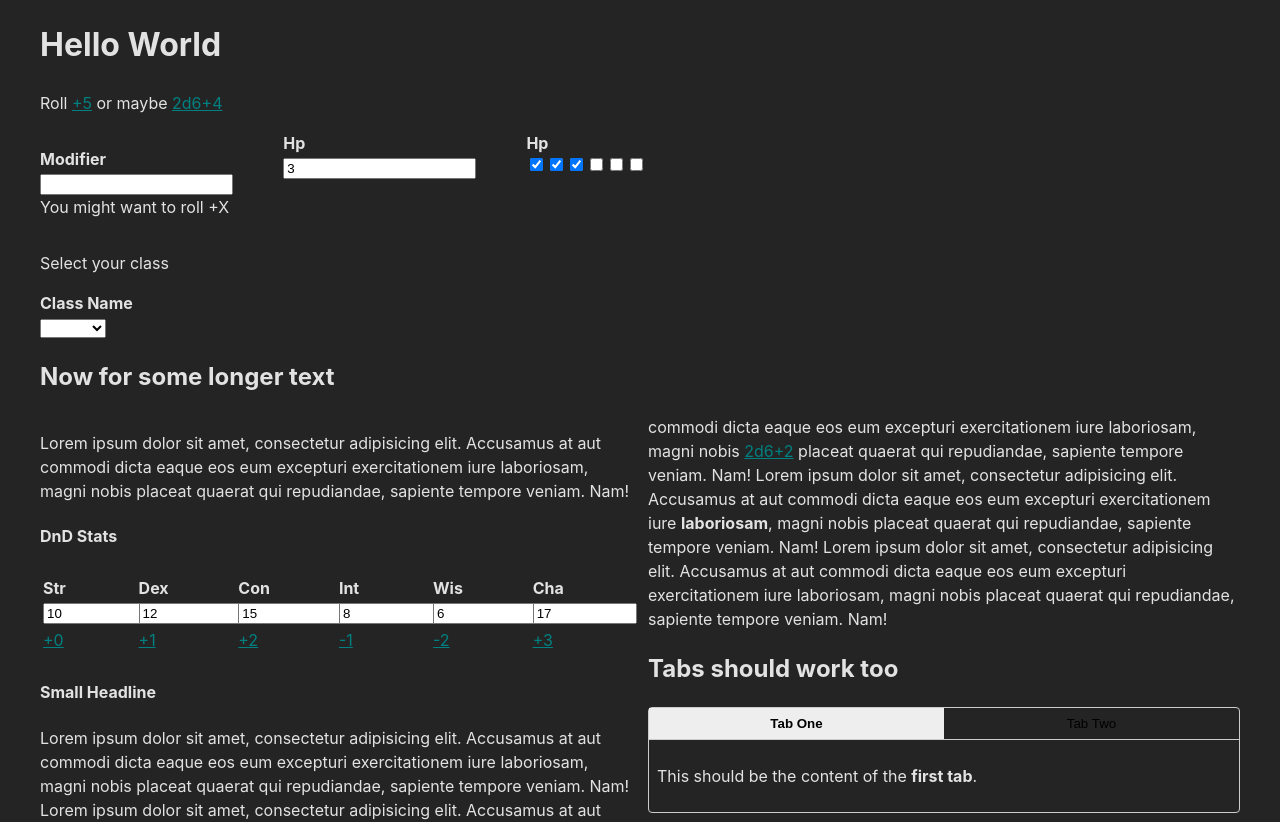
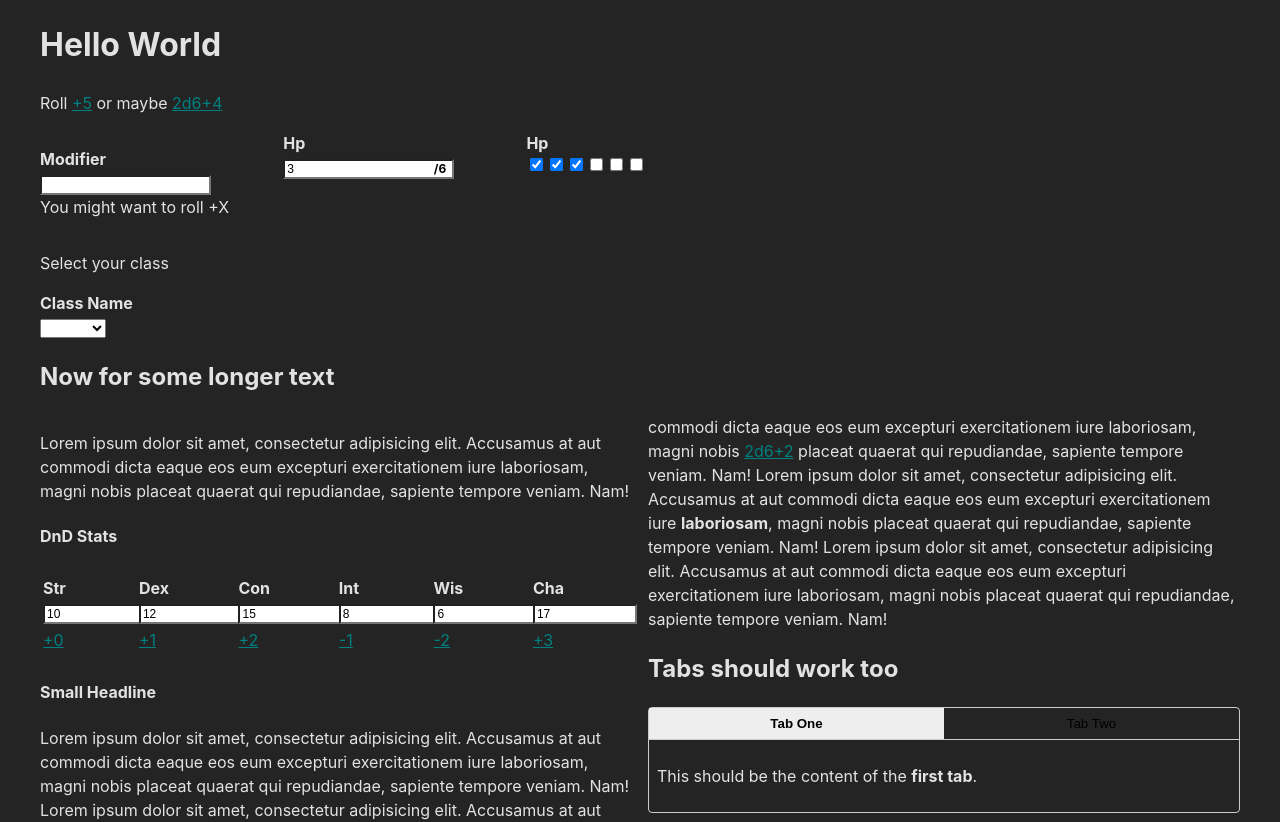
Before and after one commit to CapsE/fey-script, a React (Vite) app: page / in a window 1280 px wide. Built offline with nearby package versions, Linux system fonts and the light colour scheme; what simpl-schema would draw is missing.

Commit message:
Adds max display and validation

```diff
--- a/src/components/input.module.css
+++ b/src/components/input.module.css
@@ -1,11 +1,30 @@
 .input {
+    --background: white;
+    --color: black;
+    --font-size: 0.75rem;
+    position: relative;
     width: fit-content;
+    height: fit-content;
 
     input {
+        color: var(--color);
         width: 100%;
+        background-color: var(--background);
+        font-size: var(--font-size);
+    }
+
+    .checkmarks {
+        display: flex;
+    }
+
+    .maxDisplay {
+        position: absolute;
+        right: 0;
+        bottom: 4px;
+        background-color: var(--background);
+        color: var(--color);
+        font-size: var(--font-size);
+        font-weight: bold;
+        line-height: 1;
     }
 }
-
-.checkmarks {
-    display: flex;
-}
--- a/src/components/input.tsx
+++ b/src/components/input.tsx
@@ -20,6 +20,8 @@ export const Input = ({name, label, type, value, id, ...other}) => {
             const v = parseInt(e.target.value);
             if (isNaN(v)) {
                 setInnerValue('');
+            } else if (v > other.max) {
+                setInnerValue(other.max);
             } else {
                 setInnerValue(v);
             }
@@ -72,6 +74,7 @@ export const Input = ({name, label, type, value, id, ...other}) => {
             value={innerValue}
             {...other}
         />}
+        {other.max && type !== 'checkmarks' ? <div className={styles.maxDisplay}>/{other.max}</div> : null}
     </div>;
 };
 
```
